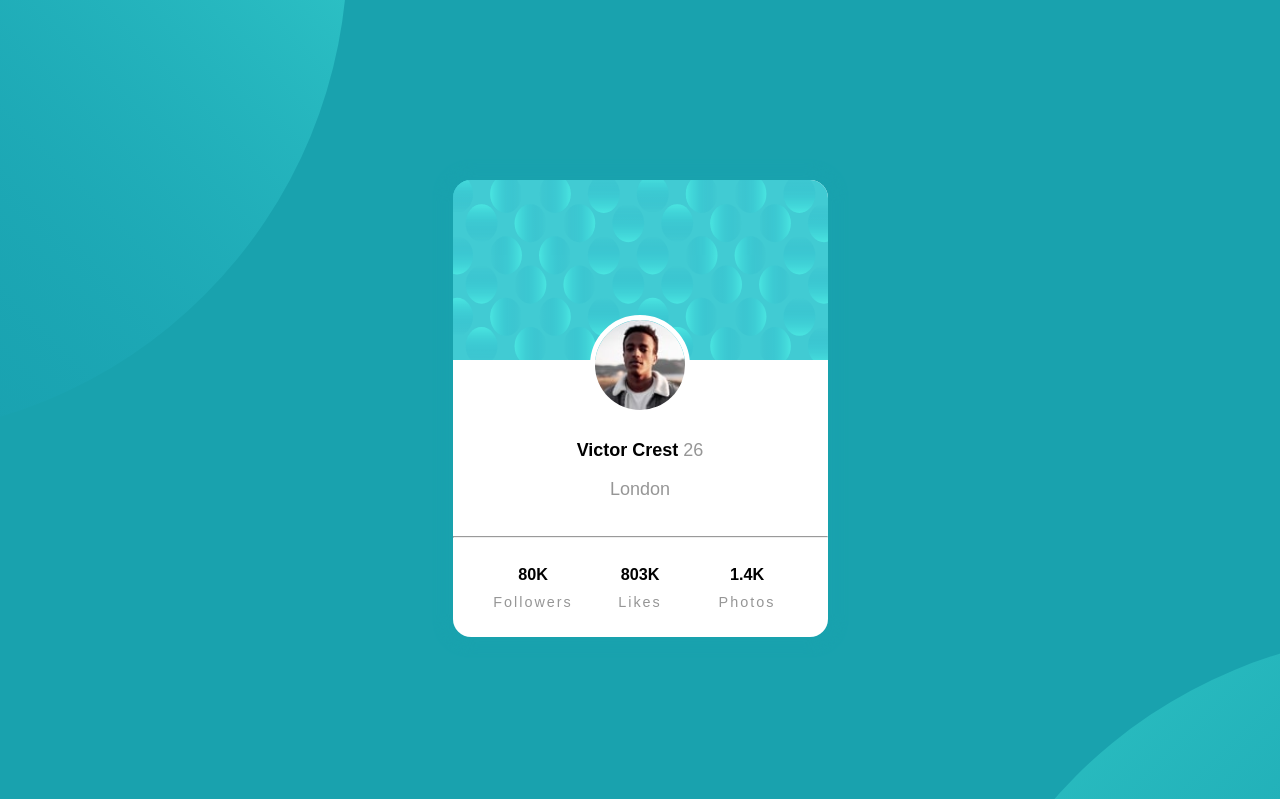
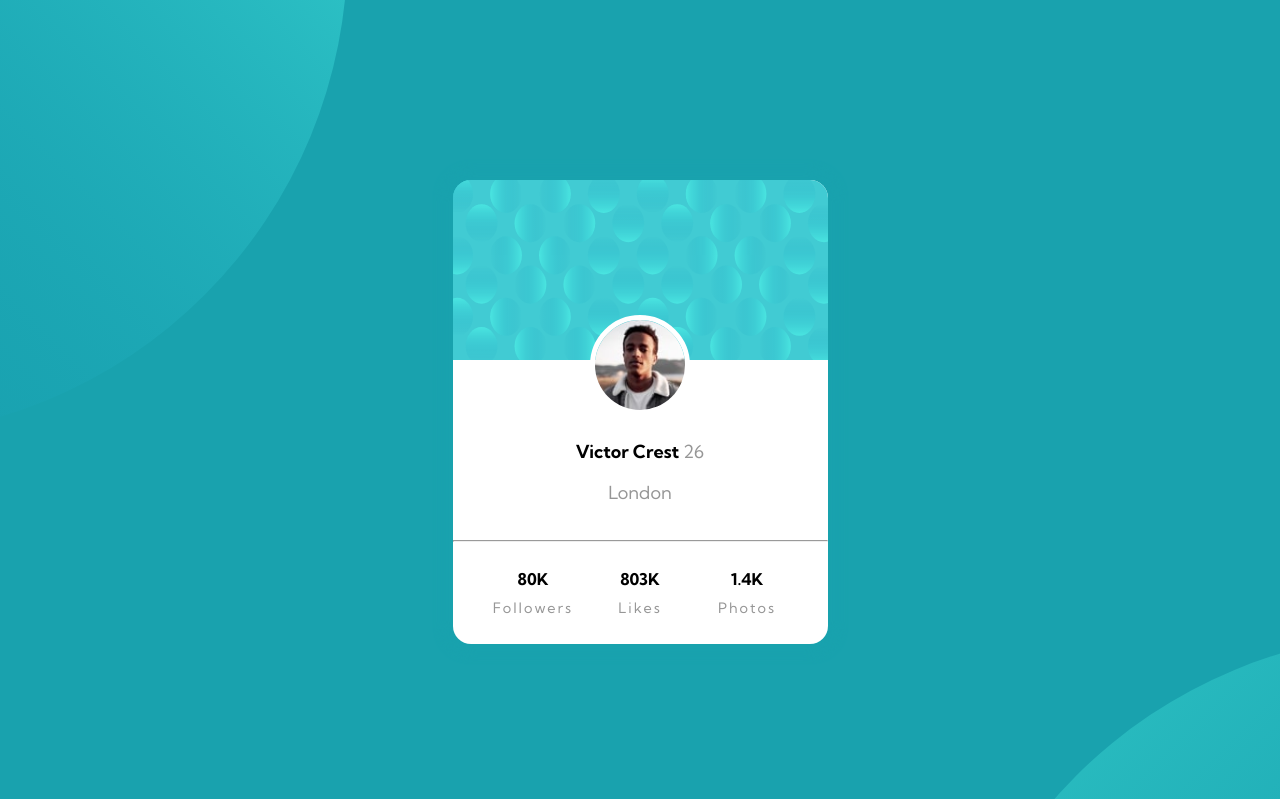
Before and after one commit to vickymarz/frontend-profile-card-component.github.io, a plain HTML site: page index.html in a window 1280 px wide. Shown: the top 799 px of the page. Drawn offline with Linux system fonts and the light colour scheme.

Commit message:
Update style.css

```diff
--- a/css/style.css
+++ b/css/style.css
@@ -8,7 +8,7 @@
 
 html {
   font-size: 18px;
-  font-family: 'Kumbh+Sans', sans-serif;
+  font-family: 'Kumbh Sans', sans-serif;
 }
 
 body {
```
